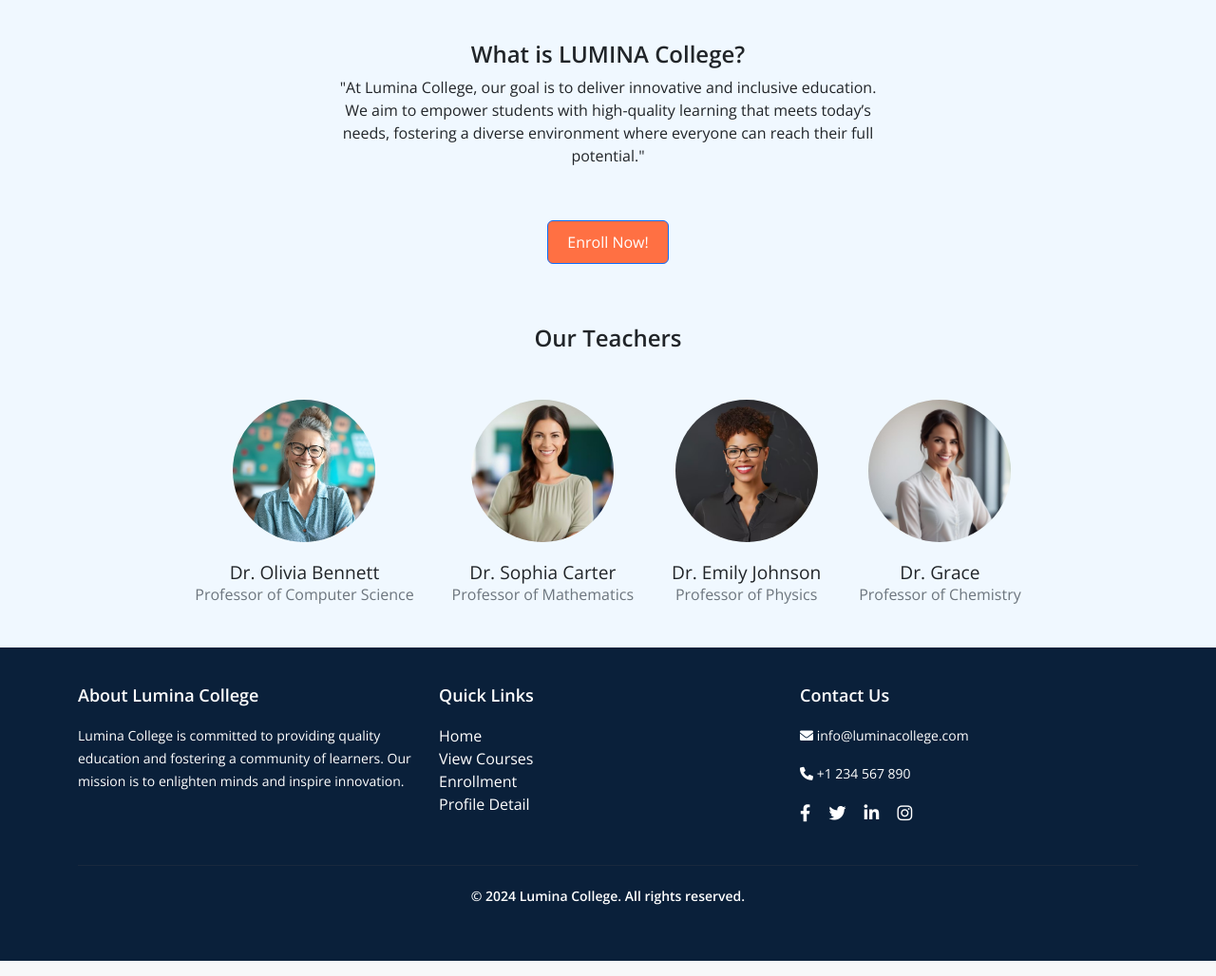
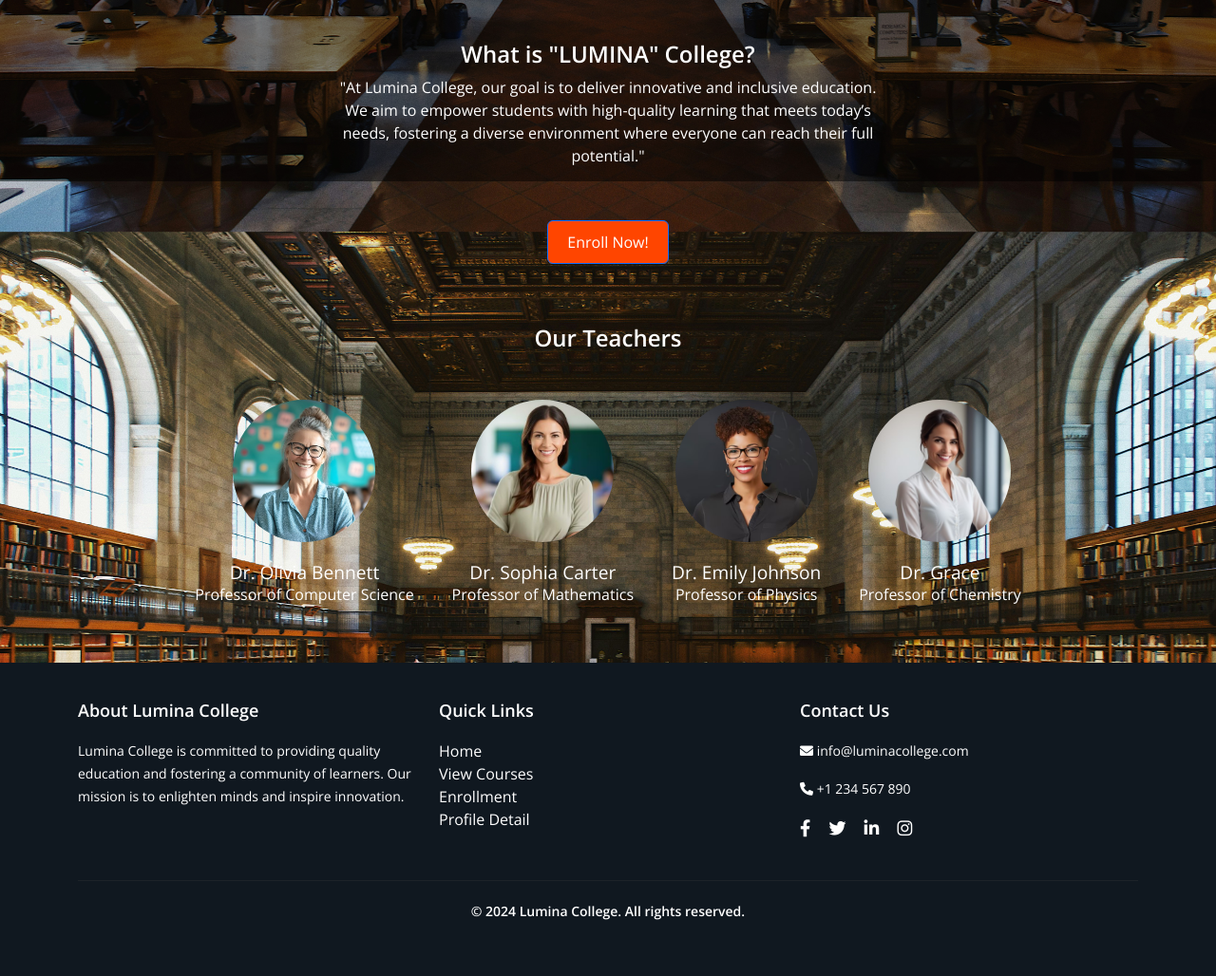
Before and after one commit to kyalsinhein/student_enrollment_system, a Flask app: template templates/student/home.html in a window 1280 px wide. Shown: the part 609-1637 px from the top of the page at 95% size. Run offline with Flask 3, Linux system fonts and the light colour scheme; the template is opened without the code that fills it, so the values that code supplies are empty.

Commit message:
Fixing student home page color and theme

```diff
--- a/app.py
+++ b/app.py
@@ -174,7 +174,6 @@ def course_detail(course_id):
     except Exception as e:
         print(traceback.format_exc())
         return "An error occurred while fetching course details.", 500
-
 
 
 @app.route("/student/enrollment", methods=["GET", "POST"])
--- a/static/css/student/home.css
+++ b/static/css/student/home.css
@@ -12,6 +12,35 @@ body {
   flex-direction: column;
 }
 
+/* Add background image to the body with dimmed effect */
+body {
+  position: relative;
+  background: url("/static/images/theme/background.jpg") no-repeat center center
+    fixed;
+  background-size: cover;
+}
+
+body::before {
+  content: "";
+  position: fixed;
+  top: 0;
+  left: 0;
+  width: 100%;
+  height: 100%;
+  background-color: rgba(0, 0, 0, 0.5); /* Dim effect with opacity 0.5 */
+  z-index: 0; /* Ensure the overlay is above the background image */
+  pointer-events: none; /* Allow interaction with content */
+}
+
+/* Ensure all other content appears above the dimmed background */
+.container,
+.carousel-container,
+.about-enroll-section,
+.teachers-section {
+  position: relative;
+  z-index: 1; /* Keep the content above the dimmed background */
+}
+
 /* Slider Container Styling */
 .carousel-container {
   width: 90%; /* Increase the width of the slider */
@@ -24,34 +53,55 @@ body {
 .text-bar {
   position: relative;
   z-index: 999; /* Ensure it's on top of other elements */
-  background-color: rgb(163, 230, 163);
-  color: black;
+  color: white;
   padding: 20px 10px;
-  overflow: hidden;
+  overflow: hidden; /* Hide overflowed text */
   margin-bottom: 10px;
   font-size: 1.5rem;
   line-height: 40px;
   height: 80px;
-  width: 100%;
-  border-radius: 20px;
+  width: 90%; /* Set the width to your desired size */
+  margin: 0 auto; /* Center the text-bar */
+  white-space: nowrap; /* Prevent wrapping */
 }
 
+/* Animate text from right to left */
 .text-bar p {
   margin: 0;
   font-family: Arial, sans-serif;
-  white-space: nowrap;
-  overflow: hidden;
   display: inline-block;
   animation: scroll-left 10s linear infinite;
 }
 
+/* Keyframes for animation */
 @keyframes scroll-left {
   0% {
-    transform: translateX(100%);
+    transform: translateX(100%); /* Start from the right end */
   }
   100% {
-    transform: translateX(-100%);
+    transform: translateX(-100%); /* Move to the left end */
   }
+}
+
+/* Enroll Now Section */
+.enroll-section a {
+  color: white; /* Change text color to white */
+  padding: 10px 20px;
+  font-size: 16px;
+  display: inline-block; /* Ensure proper button styling */
+}
+
+/* About Us Section */
+.about-us h4,
+.about-us p {
+  color: white; /* Change text color to white */
+}
+
+/* Teachers Section */
+.teachers-section h4,
+.teacher-info h5,
+.teacher-info p {
+  color: white; /* Change text color to white */
 }
 
 /* Slider Image Styling */
@@ -163,11 +213,6 @@ body {
   font-size: 1.2rem;
 }
 
-.teacher-info p {
-  margin: 0;
-  color: #6c757d;
-}
-
 /* Responsive adjustments */
 @media (max-width: 768px) {
   .carousel-container {
--- a/static/css/student/layout.css
+++ b/static/css/student/layout.css
@@ -22,7 +22,7 @@ body {
 
 /* Navbar Customization */
 .navbar-custom {
-  background-color: #0a203a; /* Dark Blue */
+  background-color: #101820; /* Dark Blue */
   color: #ffffff; /* Text color: White */
 }
 
@@ -45,7 +45,7 @@ body {
   left: -250px; /* Hide sidebar off-screen to the left */
   height: 100%;
   width: 250px; /* Adjust width as needed */
-  background-color: #0a203a; /* Dark Blue */
+  background-color: #101820; /* Dark Blue */
   color: #ffffff; /* Text color: White */
   transition: left 0.3s ease; /* Smooth sliding effect */
   overflow-y: auto; /* Allow scrolling if content overflows */
@@ -102,12 +102,12 @@ body {
   font-family: "Roboto", sans-serif; /* Font for the username */
 }
 
-/* Footer Styling */
 .footer {
-  background-color: #0a203a; /* Dark Blue */
+  background-color: #101820; /* Dark Blue */
   color: #ffffff;
   padding: 40px 0;
   font-family: "Open Sans", sans-serif;
+  box-shadow: none; /* Ensure no shadow is applied */
 }
 
 .footer h5 {
@@ -152,12 +152,12 @@ body {
 
 /* Button Styles */
 .btn-primary {
-  background-color: #ff7043; /* Primary button color: Deep Orange */
+  background-color: #ff4500; /* Primary button color: Deep Orange */
   color: #ffffff; /* Button text color: White */
 }
 
 .btn-primary:hover {
-  background-color: #ff6347; /* Lighter Orange on hover */
+  background-color: black; /* Lighter Orange on hover */
 }
 
 /* General Layout Adjustments */
--- a/templates/student/home.html
+++ b/templates/student/home.html
@@ -3,7 +3,7 @@
 
 <!-- Text Bar (placed outside the container) -->
 <div class="text-bar">
-  <p>Welcome to Lumina College - Your future starts here!</p>
+  <p>Welcome to <strong>Lumina</strong> College - Your future starts here!</p>
 </div>
 
 <!-- Slider Section -->
@@ -100,7 +100,7 @@
 <!-- About Us and Enroll Now Section -->
 <div class="about-enroll-section mt-4">
   <div class="about-us">
-    <h4><strong>What is LUMINA College?</strong></h4>
+    <h4><strong>What is "LUMINA" College?</strong></h4>
     <p>
       "At Lumina College, our goal is to deliver innovative and inclusive
       education. We aim to empower students with high-quality learning that
```
Also changed, not shown: advweb.db, static/images/theme/background.jpg (added), static/images/uploads/Arnold2.jpg (added), static/images/uploads/Screenshot_2024-05-28_133502.png (added), static/images/uploads/Screenshot_2024-05-28_134205.png (added).
